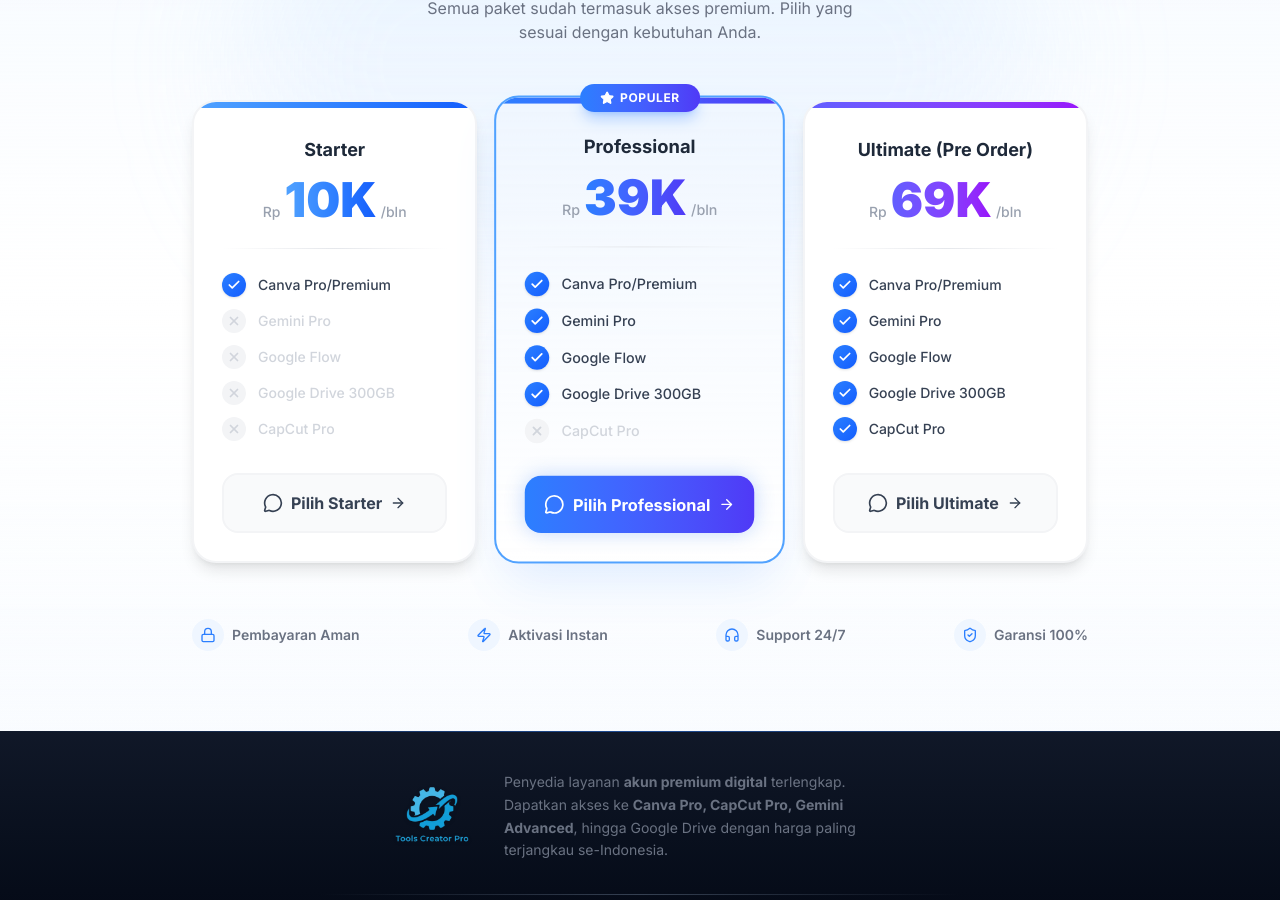
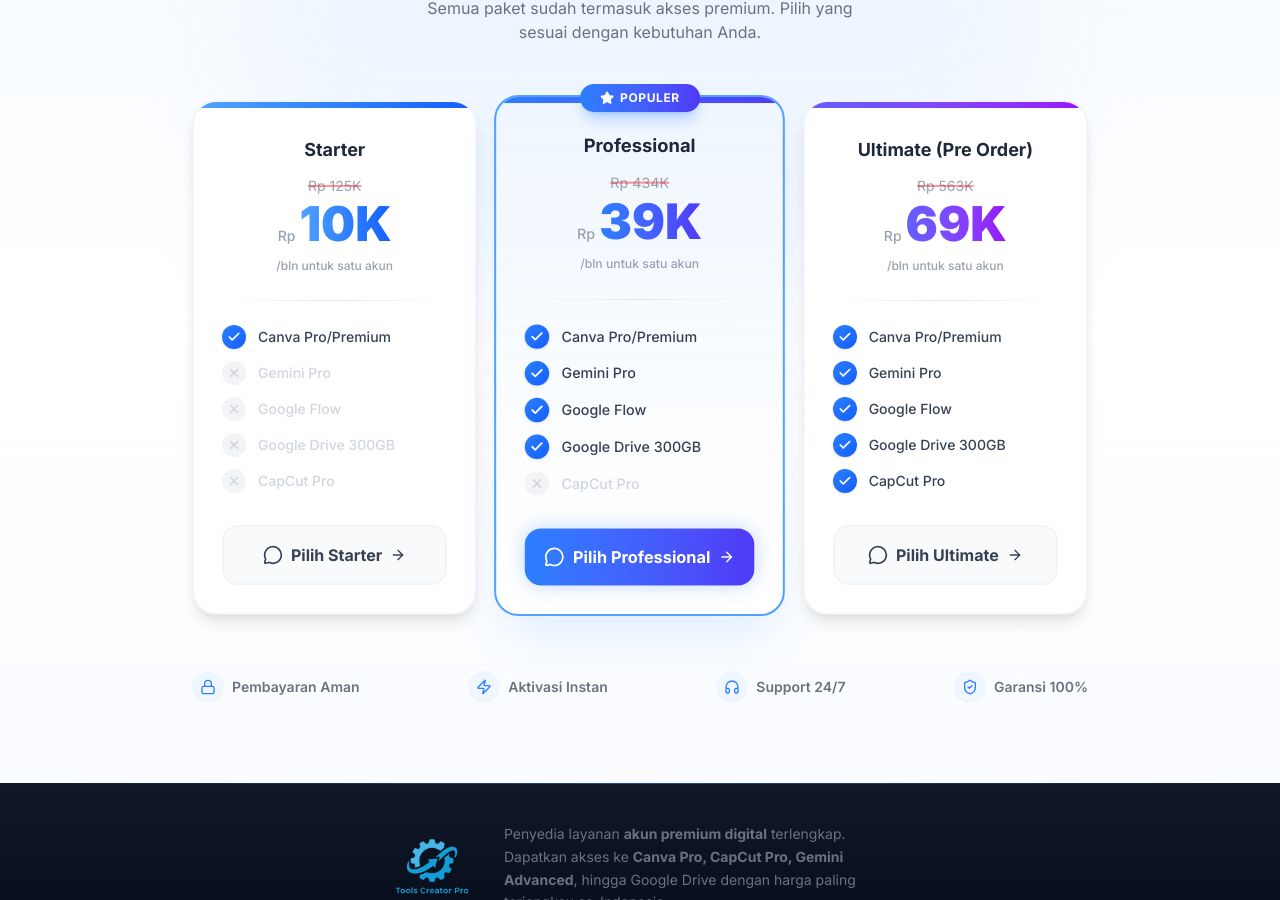
Before and after one commit to logicnodee/tools-creator-pro, a React (Vite) app: page / in a window 1280 px wide. Shown: the part 1900-2800 px from the top of the page. Built offline with nearby package versions, Linux system fonts and the light colour scheme.

Commit message:
Update pricing and period text: Starter 10K, Professional 39K, Ultimate 69K with original strikethrough prices

```diff
--- a/src/components/PricingSection.jsx
+++ b/src/components/PricingSection.jsx
@@ -5,8 +5,8 @@
     {
         name: 'Starter',
         price: '10K',
-        originalPrice: '',
-        period: '/bln',
+        originalPrice: '125K',
+        period: '/bln untuk satu akun',
         color: 'from-blue-400 to-blue-600',
         shadow: 'shadow-blue-500/20',
         popular: false,
@@ -23,8 +23,8 @@
     {
         name: 'Professional',
         price: '39K',
-        originalPrice: '',
-        period: '/bln',
+        originalPrice: '434K',
+        period: '/bln untuk satu akun',
         color: 'from-blue-500 to-indigo-600',
         shadow: 'shadow-blue-600/30',
         popular: true,
@@ -41,8 +41,8 @@
     {
         name: 'Ultimate (Pre Order)',
         price: '69K',
-        originalPrice: '',
-        period: '/bln',
+        originalPrice: '563K',
+        period: '/bln untuk satu akun',
         color: 'from-indigo-500 to-purple-600',
         shadow: 'shadow-indigo-500/30',
         popular: false,
@@ -107,13 +107,20 @@
                         <h3 className="text-[10px] sm:text-lg font-bold text-gray-800 mb-1 sm:mb-3">{pkg.name}</h3>
 
                         {/* Price */}
+                        {pkg.originalPrice && (
+                            <div className="flex justify-center items-center gap-1 mb-1">
+                                <span className="text-[10px] sm:text-sm text-gray-400 line-through decoration-red-500/50 decoration-2">Rp {pkg.originalPrice}</span>
+                            </div>
+                        )}
 
                         <div className="flex items-baseline justify-center gap-0.5 sm:gap-1">
                             <span className="text-[8px] sm:text-sm text-gray-400 font-medium">Rp</span>
                             <span className={`text-2xl sm:text-5xl font-black bg-gradient-to-r ${pkg.color} bg-clip-text text-transparent`}>
                                 {pkg.price}
                             </span>
-                            <span className="text-[7px] sm:text-sm text-gray-400 font-medium">{pkg.period}</span>
+                        </div>
+                        <div className="text-center mt-1">
+                            <span className="text-[7px] sm:text-xs text-gray-400 font-medium">{pkg.period}</span>
                         </div>
                     </div>
 
```
